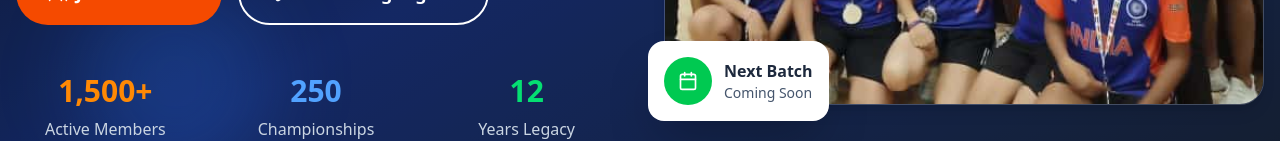
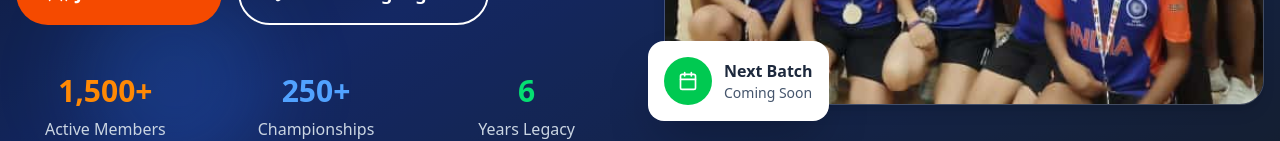
Before and after one commit to Shubh-Patil311/roll-boll-club, a React (Vite) app: page / in a window 1280 px wide. Shown: the part 665-806 px from the top of the page. Built offline with nearby package versions, Linux system fonts and the light colour scheme.

Commit message:
Updated website with new features

```diff
--- a/src/components/Hero.jsx
+++ b/src/components/Hero.jsx
@@ -96,13 +96,13 @@ const Hero = () => {
               </div>
               <div className="text-center">
                 <div className="text-3xl font-bold text-blue-400 mb-2">
-                  <CountUp end={250} duration={5} />
+                  <CountUp end={250} duration={5} />+
                 </div>
                 <div className="text-slate-300">Championships</div>
               </div>
               <div className="text-center">
                 <div className="text-3xl font-bold text-green-400 mb-2">
-                  <CountUp end={12} duration={5} />
+                  <CountUp end={6} duration={5} />
                 </div>
                 <div className="text-slate-300">Years Legacy</div>
               </div>
```
